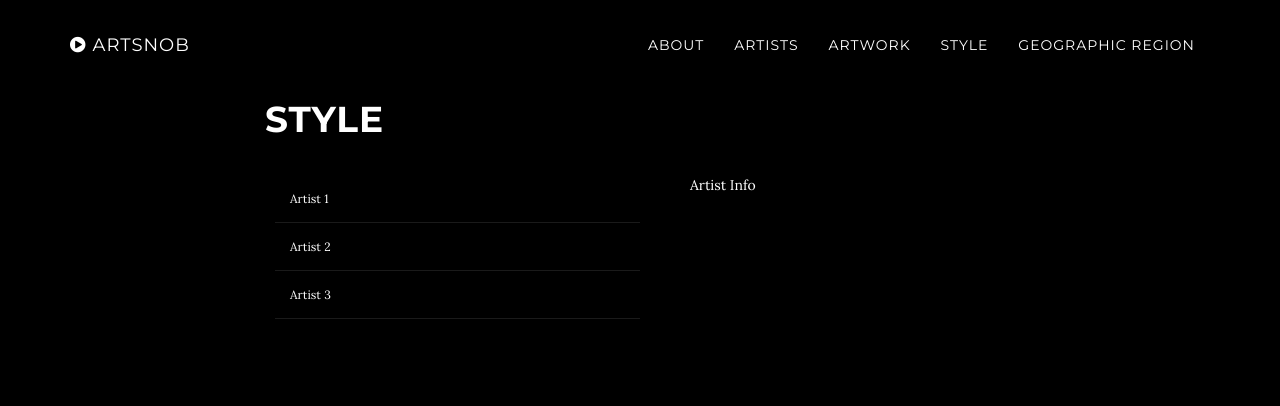
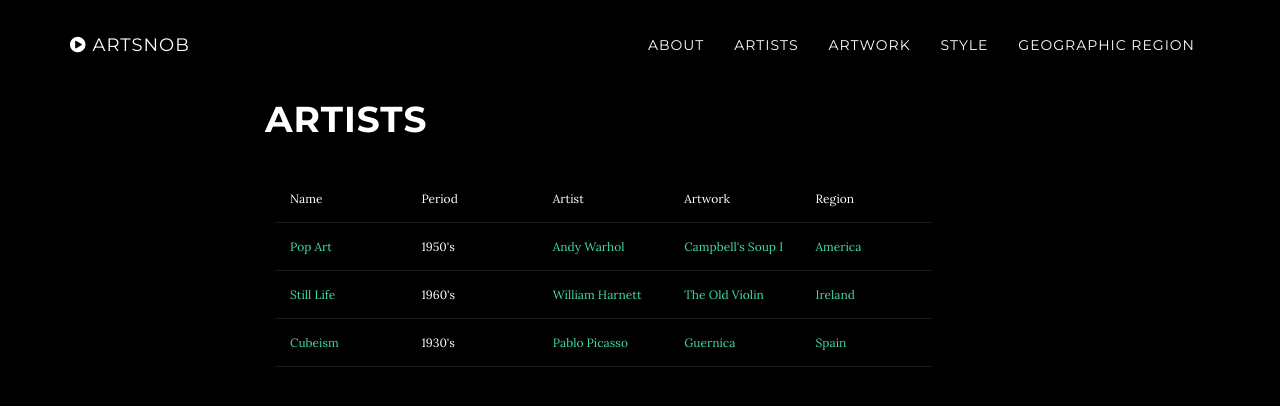
Before and after one commit to cs373gc-fall-2016/GallerSwe, a plain HTML site: page static/style.html in a window 1280 px wide. Drawn offline with nearby package versions, Linux system fonts and the light colour scheme; some packages are replaced by stand-ins of ours.

Commit message:
Update style table

```diff
--- a/static/style.html
+++ b/static/style.html
@@ -21,6 +21,7 @@
 
     <!-- Theme CSS -->
     <link href="css/grayscale.css" rel="stylesheet">
+    <script src="js/sortable.js"></script>
 
     <!-- Custom CSS -->
     <link href="css/custom.css" rel="stylesheet">
@@ -79,7 +80,7 @@
         <div class="container">
             <div class="row">
                 <div class="col-md-8 col-md-offset-2">
-                    <h1 class="brand-heading">Style</h1>
+                    <h1 class="brand-heading">Artists</h1>
                 </div>
             </div>
         </div>
@@ -88,23 +89,65 @@
     <div class="container">
     <div class="col-lg-8 col-lg-offset-2">
         <div id="display">
-          <table id="data" style="width:50%">
+          <table id="data" style="width:90%" class="sortable">
             <tr>
-              <td>Artist 1</td>
+                <td>Name</td>
+                <td>Period</td>
+                <td>Artist</td>
+                <td>Artwork</td>
+                <td>Region</td>
             </tr>
             <tr>
-              <td>Artist 2</td>
+                <td>
+                    <a class="page-scroll" href="/PopArt.html">Pop Art</a>
+                </td>
+                <td>1950's</td>
+                <td>
+                    <a class="page-scroll" href="/AndyWarhol.html">Andy Warhol</a>
+                </td>
+                <td>
+                    <a class="page-scroll" href="/Campbell'sSoupI">Campbell's Soup I</a>
+                </td>
+                <td>
+                    <a class="page-scroll" href="/America">America</a>
+                </td>
             </tr>
             <tr>
-              <td>Artist 3</td>
+                <td>
+                    <a class="page-scroll" href="/StillLife.html">Still Life</a>
+                </td>
+                <td>1960's</td>
+                <td>
+                    <a class="page-scroll" href="/WilliamHarnett.html">William Harnett</a>
+                </td>
+                <td>
+                    <a class="page-scroll" href="/TheOldViolin">The Old Violin</a>
+                </td>
+                <td>
+                    <a class="page-scroll" href="/Ireland">Ireland</a>
+                </td>
+            </tr>
+            <tr>
+                <td>
+                    <a class="page-scroll" href="/Cubeism.html">Cubeism</a>
+                </td>
+                <td>1930's</td>
+                <td>
+                    <a class="page-scroll" href="/PabloPicasso.html">Pablo Picasso</a>
+                </td>
+                <td>
+                    <a class="page-scroll" href="/Guernica">Guernica</a>
+                </td>
+                <td>
+                    <a class="page-scroll" href="/Spain">Spain</a>
+                </td>
             </tr>
           </table>
-          <div id="artistinfo" style="width:50%">
+          <!-- <div id="artistinfo" style="width:50%">
             Artist Info
-          </div>
+          </div> -->
         </div>
       </div>
-
 
 
     <!-- jQuery -->
```
